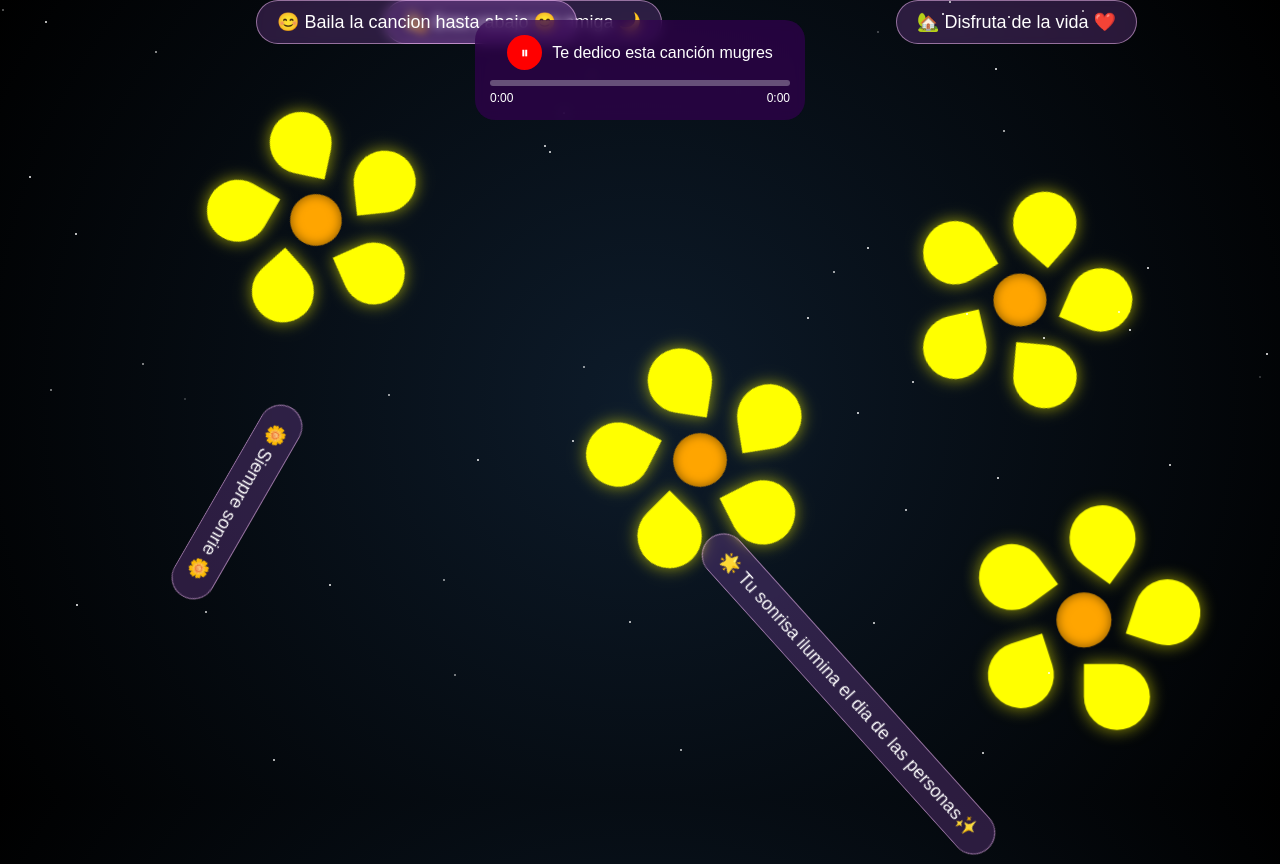
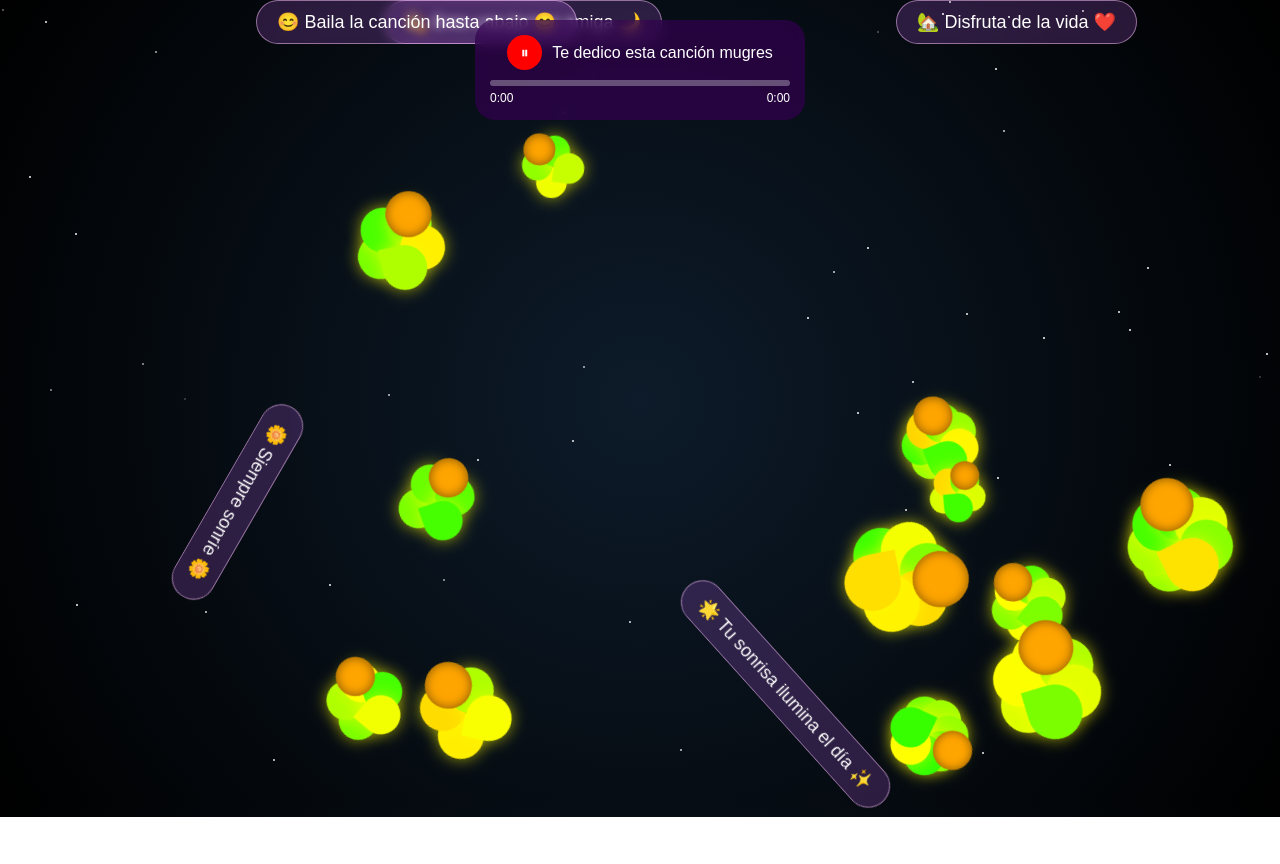
Before and after one commit to ELMIKE-sys/flor, a plain HTML site: page index.html in a window 1280 px wide. After the commit the page ends 817 px from the top, so only its background shows below. Drawn offline with Linux system fonts and the light colour scheme.

Commit message:
index.html

```diff
--- a/index.html
+++ b/index.html
@@ -14,38 +14,21 @@
       color: white;
     }
 
-    /* Flor */
+    /* Flor genérica */
     .flor {
       position: absolute;
-      width: 120px;
-      height: 120px;
-      animation: girar 8s linear infinite;
+      animation: girar linear infinite;
     }
 
     .petalo {
       position: absolute;
-      width: 60px;
-      height: 60px;
-      background: yellow;
       border-radius: 50% 50% 0 50%;
-      transform-origin: bottom right;
       box-shadow: 0 0 15px rgba(255, 255, 0, 0.6);
     }
 
-    .petalo:nth-child(1) { transform: rotate(0deg) translate(0, -40px); }
-    .petalo:nth-child(2) { transform: rotate(72deg) translate(0, -40px); }
-    .petalo:nth-child(3) { transform: rotate(144deg) translate(0, -40px); }
-    .petalo:nth-child(4) { transform: rotate(216deg) translate(0, -40px); }
-    .petalo:nth-child(5) { transform: rotate(288deg) translate(0, -40px); }
-
     .centro {
       position: absolute;
-      width: 50px;
-      height: 50px;
-      background: orange;
       border-radius: 50%;
-      top: 35px;
-      left: 35px;
       box-shadow: inset 0 0 10px rgba(0,0,0,0.5);
     }
 
@@ -154,49 +137,12 @@
 </head>
 <body>
 
-  <!-- Varias flores amarillas -->
-  <div class="flor" style="top: 50%; left: 50%;">
-    <div class="petalo"></div>
-    <div class="petalo"></div>
-    <div class="petalo"></div>
-    <div class="petalo"></div>
-    <div class="petalo"></div>
-    <div class="centro"></div>
-  </div>
-
-  <div class="flor" style="top: 20%; left: 20%; animation-duration: 6s;">
-    <div class="petalo"></div>
-    <div class="petalo"></div>
-    <div class="petalo"></div>
-    <div class="petalo"></div>
-    <div class="petalo"></div>
-    <div class="centro"></div>
-  </div>
-
-  <div class="flor" style="top: 70%; left: 80%; animation-duration: 10s;">
-    <div class="petalo"></div>
-    <div class="petalo"></div>
-    <div class="petalo"></div>
-    <div class="petalo"></div>
-    <div class="petalo"></div>
-    <div class="centro"></div>
-  </div>
-
-  <div class="flor" style="top: 30%; left: 75%; animation-duration: 7s;">
-    <div class="petalo"></div>
-    <div class="petalo"></div>
-    <div class="petalo"></div>
-    <div class="petalo"></div>
-    <div class="petalo"></div>
-    <div class="centro"></div>
-  </div>
-
   <!-- Frases -->
-  <div class="frase" style="left: 10%; animation-delay: 0s;">🌼 Siempre sonrie 🌼</div>
-  <div class="frase" style="left: 50%; animation-delay: 3s;">🌟 Tu sonrisa ilumina el dia de las personas✨</div>
+  <div class="frase" style="left: 10%; animation-delay: 0s;">🌼 Siempre sonríe 🌼</div>
+  <div class="frase" style="left: 50%; animation-delay: 3s;">🌟 Tu sonrisa ilumina el día ✨</div>
   <div class="frase" style="left: 30%; animation-delay: 6s;">💫 Eres una buena amiga 🌙</div>
   <div class="frase" style="left: 70%; animation-delay: 9s;">🏡 Disfruta de la vida ❤️</div>
-  <div class="frase" style="left: 20%; animation-delay: 12s;">😊 Baila la cancion hasta abajo 😊</div>
+  <div class="frase" style="left: 20%; animation-delay: 12s;">😊 Baila la canción hasta abajo 😊</div>
 
   <!-- Estrellas -->
   <script>
@@ -207,6 +153,51 @@
       estrella.style.left = Math.random() * 100 + "vw";
       estrella.style.animationDuration = (Math.random() * 3 + 2) + "s";
       document.body.appendChild(estrella);
+    }
+  </script>
+
+  <!-- Flores generadas dinámicamente -->
+  <script>
+    function crearFlor(top, left, size, petaloCount) {
+      const flor = document.createElement("div");
+      flor.classList.add("flor");
+      flor.style.top = top + "vh";
+      flor.style.left = left + "vw";
+      flor.style.width = size + "px";
+      flor.style.height = size + "px";
+      flor.style.animationDuration = (5 + Math.random() * 5) + "s";
+
+      const radioPetalo = size / 2;
+      for (let i = 0; i < petaloCount; i++) {
+        const petalo = document.createElement("div");
+        petalo.classList.add("petalo");
+        petalo.style.width = (radioPetalo) + "px";
+        petalo.style.height = (radioPetalo) + "px";
+        petalo.style.background = `hsl(${Math.random()*60+50}, 100%, 50%)`;
+        petalo.style.transform = `rotate(${i * (360/petaloCount)}deg) translate(0, -${radioPetalo/2}px)`;
+        flor.appendChild(petalo);
+      }
+
+      const centro = document.createElement("div");
+      centro.classList.add("centro");
+      centro.style.width = (radioPetalo) + "px";
+      centro.style.height = (radioPetalo) + "px";
+      centro.style.top = (radioPetalo/2) + "px";
+      centro.style.left = (radioPetalo/2) + "px";
+      centro.style.background = "orange";
+      flor.appendChild(centro);
+
+      document.body.appendChild(flor);
+    }
+
+    // Crear muchas flores de distintos tamaños y formas
+    for(let i=0; i<12; i++){
+      crearFlor(
+        Math.random()*90, // top %
+        Math.random()*90, // left %
+        50 + Math.random()*70, // tamaño
+        4 + Math.floor(Math.random()*4) // número de pétalos
+      );
     }
   </script>
 
@@ -235,9 +226,8 @@
     const current = document.getElementById("current");
     const duration = document.getElementById("duration");
 
-    // Autoplay fallback
     document.body.addEventListener("click", () => {
-      if (audio.paused) { audio.play(); }
+      if (audio.paused) audio.play();
     }, { once: true });
 
     btn.addEventListener("click", () => {
```
